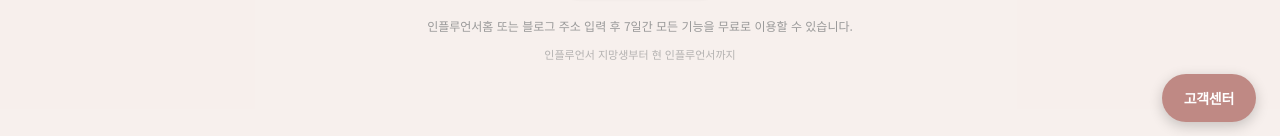
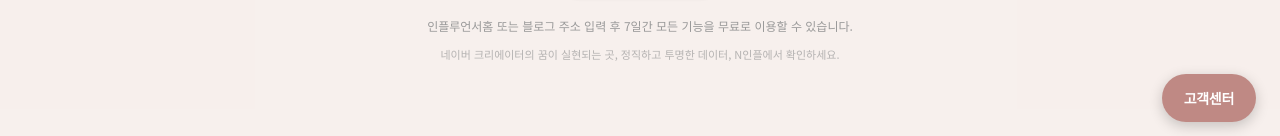
Before and after one commit to orange0717/naver-influencer, a Next.js app: page / in a window 1280 px wide. Shown: the part 654-790 px from the top of the page. Built offline with nearby package versions, Linux system fonts and the light colour scheme; no server answers.

Commit message:
chore(landing): 히어로 하단 문구 수정
"인플루언서 지망생부터 현 인플루언서까지" →
"네이버 크리에이터의 꿈이 실현되는 곳, 정직하고 투명한 데이터, N인플에서 확인하세요."

```diff
--- a/src/app/page.tsx
+++ b/src/app/page.tsx
@@ -119,7 +119,7 @@ export default function LandingPage() {
         </p>
 
         <p className="text-[11px] text-dim/70 mt-3">
-          인플루언서 지망생부터 현 인플루언서까지
+          네이버 크리에이터의 꿈이 실현되는 곳, 정직하고 투명한 데이터, N인플에서 확인하세요.
         </p>
 
         <DemoModal open={demoOpen} onClose={() => setDemoOpen(false)} />
```
